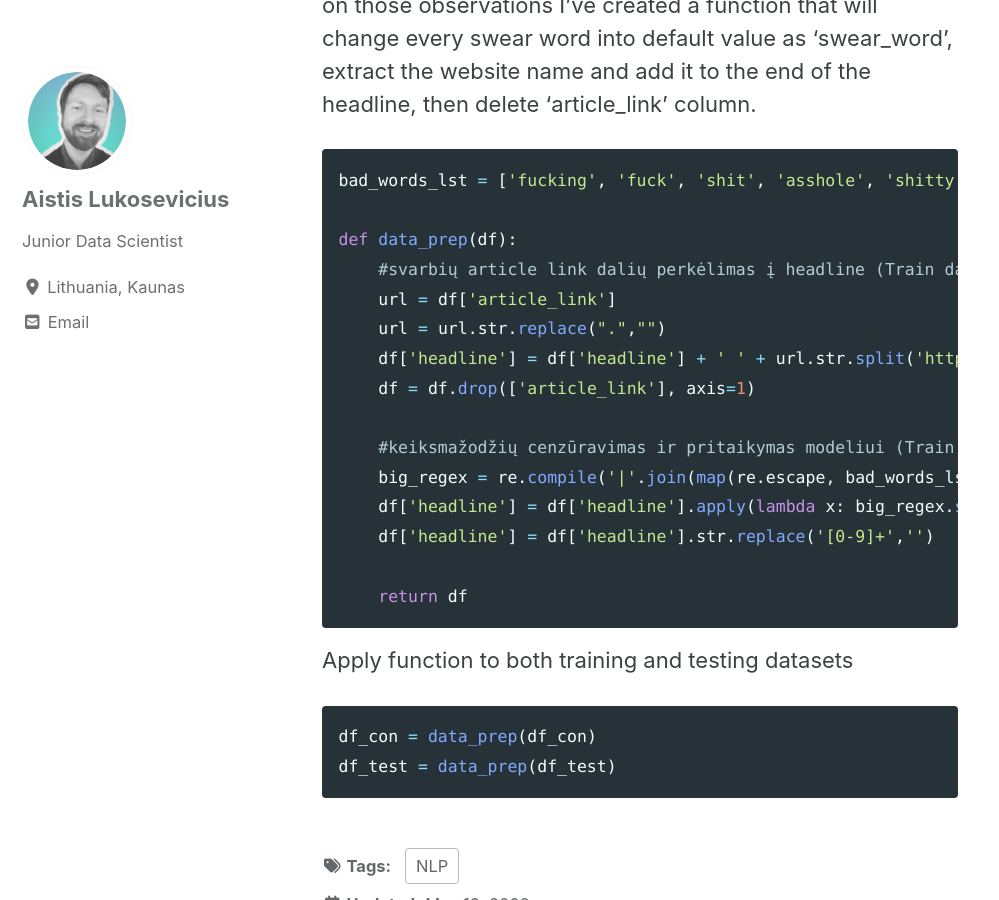
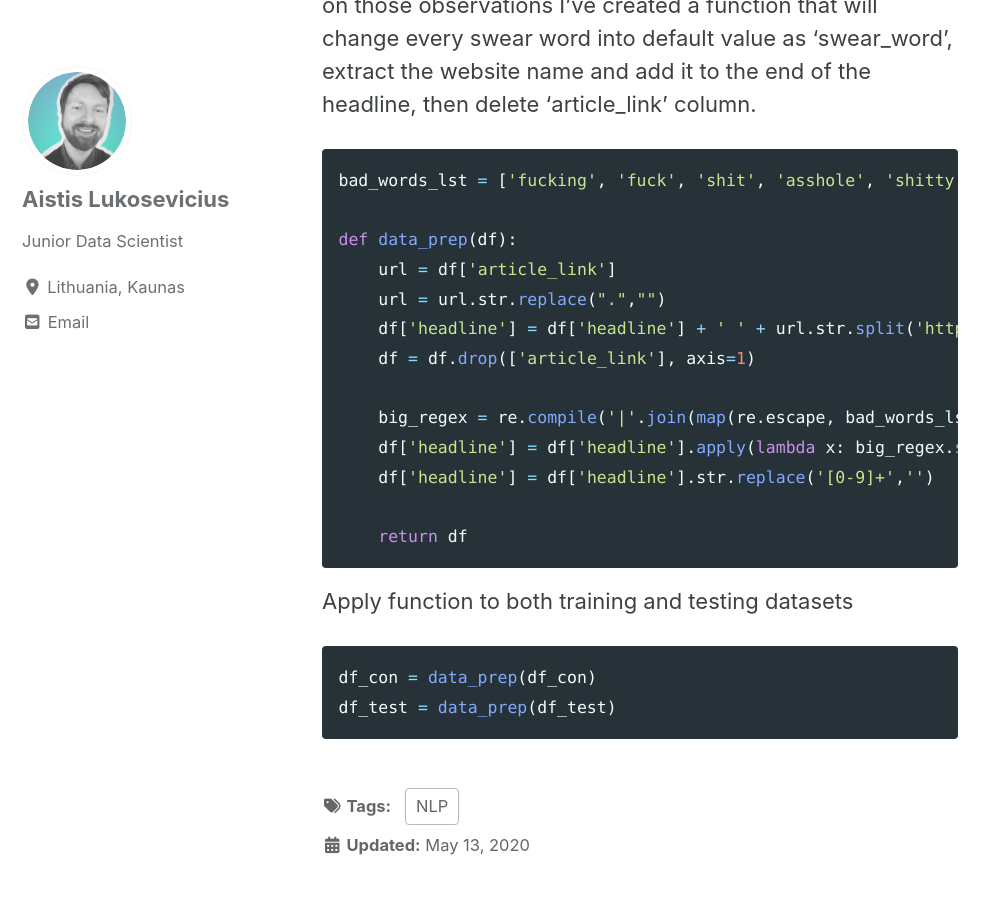
Before and after one commit to Aistisl/Aistisl.github.io, a Jekyll site: the page built from _posts/2020-05-13-Sarcasm.md, in a window 1280 px wide and 900 px high, scrolled down 2549 px. Shown: the whole window, without its empty margins (0-999 px from the left). Built offline with Jekyll 4.4.1, drawn with Linux system fonts in a browser that asks for light colours; cached includes are drawn as plain includes; nearby versions of some CDN libraries.

Commit message:
first post update

```diff
--- a/_posts/2020-05-13-Sarcasm.md
+++ b/_posts/2020-05-13-Sarcasm.md
@@ -54,13 +54,11 @@ So based on those observations I've created a function that will change every sw
 bad_words_lst = ['fucking', 'fuck', 'shit', 'asshole', 'shitty', 'fucks']
 
 def data_prep(df):
-    #svarbių article link dalių perkėlimas į headline (Train data)
     url = df['article_link']
     url = url.str.replace(".","")
     df['headline'] = df['headline'] + ' ' + url.str.split('https://').str[1].str.split('www').str[-1].str.split('net').str[0].str.split('com').str[0]
     df = df.drop(['article_link'], axis=1)
 
-    #keiksmažodžių cenzūravimas ir pritaikymas modeliui (Train data)
     big_regex = re.compile('|'.join(map(re.escape, bad_words_lst)))
     df['headline'] = df['headline'].apply(lambda x: big_regex.sub("swear_word", x) if any(i in x for i in bad_words_lst) else x)
     df['headline'] = df['headline'].str.replace('[0-9]+','')
```
